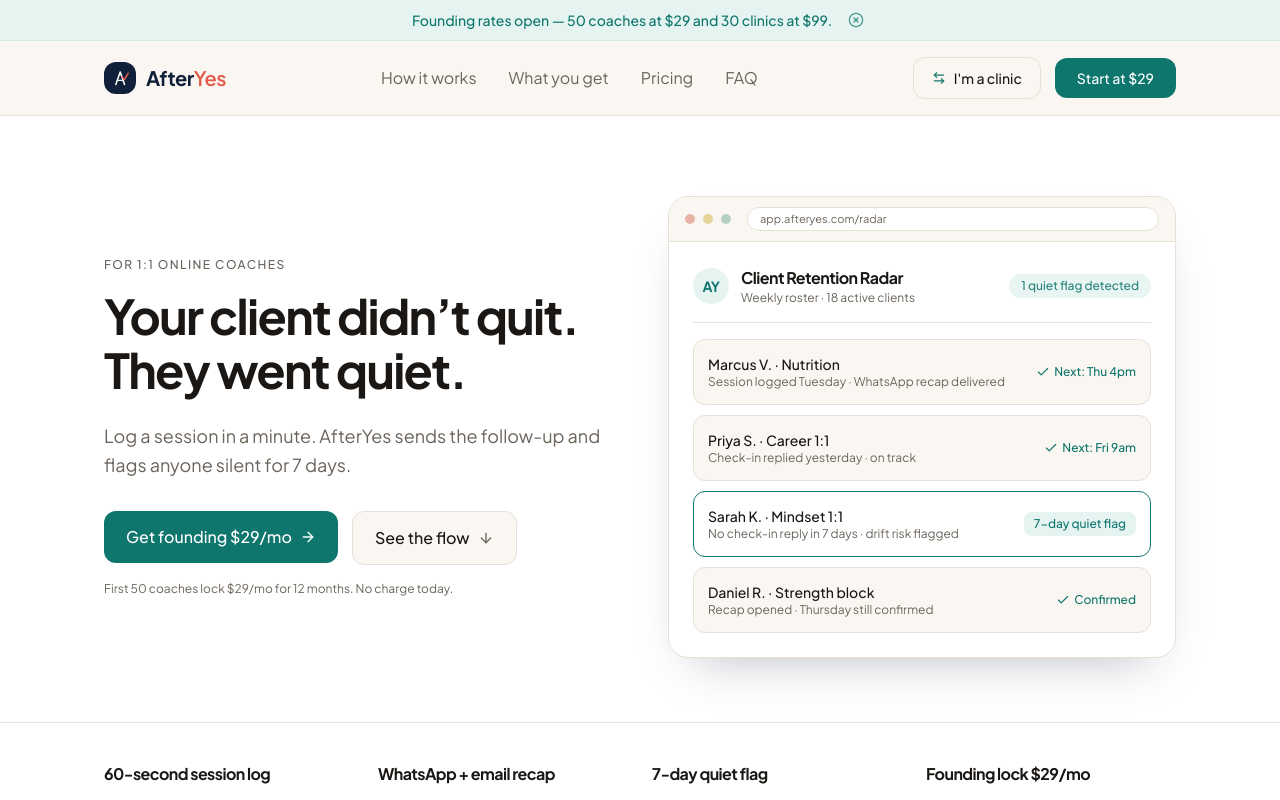
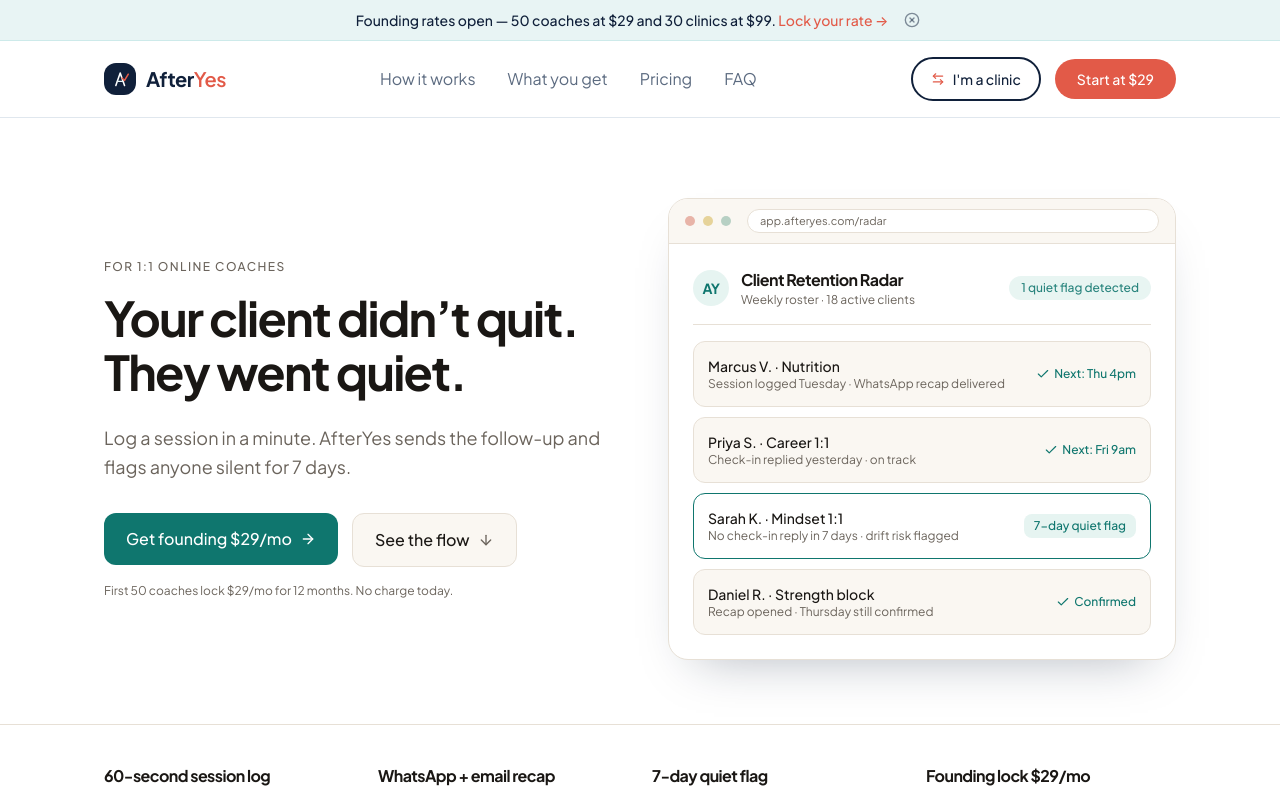
Before and after one commit to Sourendas/AfterYes, a React (Vite) app: page / in a window 1280 px wide. Both pictures are taken after a click on the button 440 px from the left and 573 px from the top of the page. Shown: the top 800 px of the page. Built offline with nearby package versions, Linux system fonts and the light colour scheme.

Commit message:
Ice banner, white header, coral pill CTAs

```diff
--- a/src/components/HeaderNav.tsx
+++ b/src/components/HeaderNav.tsx
@@ -11,9 +11,7 @@
   const [isScrolled, setIsScrolled] = useState(false);
 
   useEffect(() => {
-    const handleScroll = () => {
-      setIsScrolled(window.scrollY > 40);
-    };
+    const handleScroll = () => setIsScrolled(window.scrollY > 40);
     window.addEventListener('scroll', handleScroll);
     return () => window.removeEventListener('scroll', handleScroll);
   }, []);
@@ -24,11 +22,7 @@
       clearAudience();
       navigate('/');
     } else {
-      if (audience === 'clinic') {
-        navigate('/clinics');
-      } else {
-        navigate('/coaches');
-      }
+      navigate(audience === 'clinic' ? '/clinics' : '/coaches');
     }
   };
 
@@ -44,17 +38,10 @@
     const targetPage = audience === 'clinic' ? '/clinics' : '/coaches';
     if (currentPath !== targetPage) {
       navigate(targetPage);
-      setTimeout(() => {
-        const el = document.getElementById(id);
-        if (el) el.scrollIntoView({ behavior: 'smooth' });
-      }, 100);
+      setTimeout(() => document.getElementById(id)?.scrollIntoView({ behavior: 'smooth' }), 100);
       return;
     }
-
-    const el = document.getElementById(id);
-    if (el) {
-      el.scrollIntoView({ behavior: 'smooth' });
-    }
+    document.getElementById(id)?.scrollIntoView({ behavior: 'smooth' });
   };
 
   const isClinic = audience === 'clinic';
@@ -64,102 +51,52 @@
   return (
     <>
       {showBanner && (
-        <div className="bg-[#E6F4F1] border-b border-[#D2EAE5] py-2 px-4 text-center text-xs sm:text-sm font-medium text-[#0F766E] flex items-center justify-center gap-3 relative z-50">
-          <span>Founding rates open — 50 coaches at $29 and 30 clinics at $99.</span>
-          <button
-            onClick={() => setShowBanner(false)}
-            className="text-[#0F766E]/70 hover:text-[#0F766E] transition-colors p-1 cursor-pointer"
-            aria-label="Dismiss founding banner"
-          >
+        <div className="bg-[#E8F4F4] border-b border-[#CDEAEA] py-2 px-4 text-center text-xs sm:text-sm font-medium text-[#10203A] flex items-center justify-center gap-3 relative z-50">
+          <span>Founding rates open — 50 coaches at $29 and 30 clinics at $99. <span className="text-[#E25A48]">Lock your rate →</span></span>
+          <button onClick={() => setShowBanner(false)} className="text-[#10203A]/50 hover:text-[#10203A] transition-colors p-1 cursor-pointer" aria-label="Dismiss founding banner">
             <XCircle className="w-4 h-4" />
           </button>
         </div>
       )}
-
-      <header
-        className={`sticky top-0 z-40 w-full transition-all duration-150 ${
-          isScrolled
-            ? 'bg-[#FAF7F2]/95 backdrop-blur-md border-b border-[#E7E0D6] py-3.5 shadow-[0_2px_12px_rgba(26,23,20,0.03)]'
-            : 'bg-[#FAF7F2] border-b border-[#E7E0D6]/80 py-4'
-        }`}
-      >
+      <header className={`sticky top-0 z-40 w-full transition-all duration-150 ${isScrolled ? 'bg-white/95 backdrop-blur-md border-b border-[#D9E2EA] py-3.5 shadow-[0_2px_12px_rgba(16,32,58,0.06)]' : 'bg-white border-b border-[#D9E2EA]/80 py-4'}`}>
         <div className="max-w-[1120px] mx-auto px-4 sm:px-6 flex items-center justify-between">
-          <div className="flex items-center gap-3">
-            <a
-              href={isClinic ? '/clinics' : '/coaches'}
-              onClick={handleLogoClick}
-              title="AfterYes — Shift+Click to reset to choice gate"
-              id="brand-logo-link"
-              className="flex items-center focus:outline-hidden"
-            >
-              <AfterYesLogo size="md" />
-            </a>
-          </div>
-
-          <nav className="hidden md:flex items-center gap-8 text-base text-[#6B645C]">
-            <button onClick={() => scrollToSection('how-it-works')} className="hover:text-[#1A1714] transition-colors duration-150 cursor-pointer">How it works</button>
-            <button onClick={() => scrollToSection('what-you-get')} className="hover:text-[#1A1714] transition-colors duration-150 cursor-pointer">What you get</button>
-            <button onClick={() => scrollToSection('pricing')} className="hover:text-[#1A1714] transition-colors duration-150 cursor-pointer">Pricing</button>
-            <button onClick={() => scrollToSection('faq')} className="hover:text-[#1A1714] transition-colors duration-150 cursor-pointer">FAQ</button>
+          <a href={isClinic ? '/clinics' : '/coaches'} onClick={handleLogoClick} title="AfterYes — Shift+Click to reset to choice gate" id="brand-logo-link" className="flex items-center focus:outline-hidden">
+            <AfterYesLogo size="md" />
+          </a>
+          <nav className="hidden md:flex items-center gap-8 text-base text-[#5C6B80]">
+            <button onClick={() => scrollToSection('how-it-works')} className="hover:text-[#10203A] transition-colors cursor-pointer">How it works</button>
+            <button onClick={() => scrollToSection('what-you-get')} className="hover:text-[#10203A] transition-colors cursor-pointer">What you get</button>
+            <button onClick={() => scrollToSection('pricing')} className="hover:text-[#10203A] transition-colors cursor-pointer">Pricing</button>
+            <button onClick={() => scrollToSection('faq')} className="hover:text-[#10203A] transition-colors cursor-pointer">FAQ</button>
           </nav>
-
           <div className="hidden sm:flex items-center gap-3.5">
-            <button
-              onClick={handleSwitchAudience}
-              id="nav-switch-audience-btn"
-              className="inline-flex items-center gap-2 px-[18px] py-[10px] rounded-[12px] bg-[#FAF7F2] hover:bg-[#F3EDE4] border border-[#E7E0D6] text-[#1A1714] text-sm font-medium transition-colors duration-150 cursor-pointer"
-            >
-              <ArrowLeftRight className="w-3.5 h-3.5 text-[#0F766E]" />
-              <span>{switcherLabel}</span>
+            <button onClick={handleSwitchAudience} id="nav-switch-audience-btn" className="inline-flex items-center gap-2 px-[18px] py-[10px] rounded-full bg-white hover:bg-[#F3F6F8] border-2 border-[#10203A] text-[#10203A] text-sm font-medium transition-colors cursor-pointer">
+              <ArrowLeftRight className="w-3.5 h-3.5 text-[#E25A48]" /><span>{switcherLabel}</span>
             </button>
-            <button
-              onClick={() => scrollToSection('signup-card')}
-              id="nav-primary-cta"
-              className="inline-flex items-center justify-center px-[22px] py-[10px] rounded-[12px] bg-[#0F766E] text-white text-sm font-medium hover:bg-[#0C5F59] transition-colors duration-150 cursor-pointer"
-            >
+            <button onClick={() => scrollToSection('signup-card')} id="nav-primary-cta" className="inline-flex items-center justify-center px-[22px] py-[10px] rounded-full bg-[#E25A48] text-white text-sm font-medium hover:bg-[#C94B3B] transition-colors cursor-pointer">
               {ctaText}
             </button>
           </div>
-
           <div className="flex sm:hidden items-center gap-2">
-            <button
-              onClick={() => scrollToSection('signup-card')}
-              className="px-3.5 py-1.5 rounded-[10px] bg-[#0F766E] text-white text-xs font-medium"
-            >
-              {ctaText}
-            </button>
-            <button
-              onClick={() => setMobileMenuOpen(!mobileMenuOpen)}
-              className="p-2 text-[#1A1714] rounded-[10px] border border-[#E7E0D6] bg-[#FFFFFF]"
-              aria-label="Toggle navigation menu"
-            >
+            <button onClick={() => scrollToSection('signup-card')} className="px-3.5 py-1.5 rounded-full bg-[#E25A48] text-white text-xs font-medium">{ctaText}</button>
+            <button onClick={() => setMobileMenuOpen(!mobileMenuOpen)} className="p-2 text-[#10203A] rounded-full border border-[#D9E2EA] bg-white" aria-label="Toggle navigation menu">
               {mobileMenuOpen ? <X className="w-5 h-5" /> : <Menu className="w-5 h-5" />}
             </button>
           </div>
         </div>
-
         {mobileMenuOpen && (
-          <div className="sm:hidden border-t border-[#E7E0D6] bg-[#FAF7F2] px-4 py-5 space-y-4">
-            <div className="flex flex-col space-y-3 text-base text-[#1A1714]">
-              <button onClick={() => scrollToSection('how-it-works')} className="text-left py-1 hover:text-[#0F766E]">How it works</button>
-              <button onClick={() => scrollToSection('what-you-get')} className="text-left py-1 hover:text-[#0F766E]">What you get</button>
-              <button onClick={() => scrollToSection('pricing')} className="text-left py-1 hover:text-[#0F766E]">Pricing</button>
-              <button onClick={() => scrollToSection('faq')} className="text-left py-1 hover:text-[#0F766E]">FAQ</button>
+          <div className="sm:hidden border-t border-[#D9E2EA] bg-white px-4 py-5 space-y-4">
+            <div className="flex flex-col space-y-3 text-base text-[#10203A]">
+              <button onClick={() => scrollToSection('how-it-works')} className="text-left py-1 hover:text-[#E25A48]">How it works</button>
+              <button onClick={() => scrollToSection('what-you-get')} className="text-left py-1 hover:text-[#E25A48]">What you get</button>
+              <button onClick={() => scrollToSection('pricing')} className="text-left py-1 hover:text-[#E25A48]">Pricing</button>
+              <button onClick={() => scrollToSection('faq')} className="text-left py-1 hover:text-[#E25A48]">FAQ</button>
             </div>
-            <div className="pt-3 border-t border-[#E7E0D6] flex flex-col gap-2.5">
-              <button
-                onClick={handleSwitchAudience}
-                className="w-full flex items-center justify-center gap-2 py-3 rounded-[12px] bg-[#FAF7F2] border border-[#E7E0D6] text-[#1A1714] text-sm font-medium hover:bg-[#F3EDE4]"
-              >
-                <ArrowLeftRight className="w-4 h-4 text-[#0F766E]" />
-                <span>Switch to {isClinic ? 'Coach ($29/mo)' : 'Clinic ($99/mo)'}</span>
+            <div className="pt-3 border-t border-[#D9E2EA] flex flex-col gap-2.5">
+              <button onClick={handleSwitchAudience} className="w-full flex items-center justify-center gap-2 py-3 rounded-full bg-white border-2 border-[#10203A] text-[#10203A] text-sm font-medium">
+                <ArrowLeftRight className="w-4 h-4 text-[#E25A48]" /><span>Switch to {isClinic ? 'Coach ($29/mo)' : 'Clinic ($99/mo)'}</span>
               </button>
-              <button
-                onClick={() => scrollToSection('signup-card')}
-                className="w-full py-3 rounded-[12px] bg-[#0F766E] text-white text-base font-medium flex items-center justify-center"
-              >
-                {ctaText}
-              </button>
+              <button onClick={() => scrollToSection('signup-card')} className="w-full py-3 rounded-full bg-[#E25A48] text-white text-base font-medium">{ctaText}</button>
             </div>
           </div>
         )}
```
